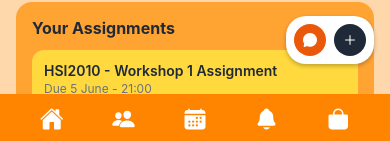
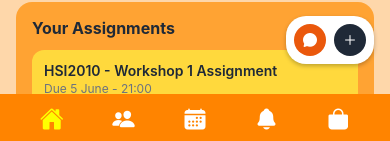
Before and after one commit to zayyankece/GrindHub, a React Native app in the folder frontend/: screen /HomePage in a window 390 px wide. Shown: the part 700-841 px from the top of the page. Built offline with nearby package versions, Linux system fonts and the light colour scheme.

Commit message:
[update] create components for header and footer, just import later if want to use

```diff
--- a/frontend/screens/homepageScreens/HomePage.js
+++ b/frontend/screens/homepageScreens/HomePage.js
@@ -10,7 +10,8 @@ import {
   Image,
 } from 'react-native';
 import { Ionicons } from '@expo/vector-icons';
-import GrindHubHeader from './constant';
+import GrindHubFooter from './components/GrindHubFooter';
+import GrindHubHeader from './components/GrindHubHeader';
 
 export default function GrindHub({navigation}) {
   const [activeTimer, setActiveTimer] = useState(null);
@@ -187,8 +188,8 @@ export default function GrindHub({navigation}) {
       </View>
 
       {/* Bottom Navigation */}
-      {/* <GrindHubFooter navigation={navigation} activeTab="HomePage"/> */}
-      <View style={styles.bottomNav}>
+      <GrindHubFooter navigation={navigation} activeTab="HomePage"/>
+      {/* <View style={styles.bottomNav}>
         <TouchableOpacity style={styles.navItem} onPress={() => {navigation.navigate("HomePage")}}>
           <Ionicons name="home" size={24} color="white"/>
         </TouchableOpacity>
@@ -204,7 +205,7 @@ export default function GrindHub({navigation}) {
         <TouchableOpacity style={styles.navItem}>
           <Ionicons name="bag" size={24} color="white" />
         </TouchableOpacity>
-      </View>
+      </View> */}
     </SafeAreaView>
   );
 }
@@ -408,15 +409,5 @@ const styles = StyleSheet.create({
     borderRadius: 16,
     alignItems: 'center',
     justifyContent: 'center',
-  },
-  bottomNav: {
-    backgroundColor: '#FF8400',
-    flexDirection: 'row',
-    paddingVertical: 12,
-    paddingHorizontal: 16,
-  },
-  navItem: {
-    flex: 1,
-    alignItems: 'center',
-  },
+  }
 });
--- a/frontend/screens/homepageScreens/Timetable.js
+++ b/frontend/screens/homepageScreens/Timetable.js
@@ -9,7 +9,8 @@ import {
   TouchableOpacity
 } from 'react-native';
 import { Ionicons } from '@expo/vector-icons';
-import GrindHubHeader from './constant';
+import GrindHubHeader from './components/GrindHubHeader';
+import GrindHubFooter from './components/GrindHubFooter';
 
 const ProgressBar = ({ percentage }) => (
   <View style={styles.progressBarContainer}>
--- a/frontend/screens/homepageScreens/UserProfile.js
+++ b/frontend/screens/homepageScreens/UserProfile.js
@@ -9,7 +9,8 @@ import {
   StatusBar,
 } from 'react-native';
 import { Ionicons } from '@expo/vector-icons';
-import GrindHubHeader from './constant';
+import GrindHubHeader from './components/GrindHubHeader';
+import GrindHubFooter from './components/GrindHubFooter';
 
 const UserProfile = ({navigation}) => {
   const [notifications, setNotifications] = useState({
--- /dev/null
+++ b/frontend/screens/homepageScreens/components/GrindHubFooter.js
@@ -0,0 +1,77 @@
+import React from 'react';
+import { View, Text, TouchableOpacity, StyleSheet, Image } from 'react-native';
+import { Ionicons } from '@expo/vector-icons';
+
+const GrindHubFooter = ({ navigation, activeTab }) => {
+    const getIconColor = (tabName) => {
+      return activeTab === tabName ? 'yellow' : 'white';
+    };
+
+    return (
+      <View style={styles.bottomNav}>
+        <TouchableOpacity
+          style={styles.navItem}
+          onPress={() => navigation.navigate("HomePage")}
+        >
+          <Ionicons
+            name="home"
+            size={24}
+            color={getIconColor("HomePage")}
+          />
+        </TouchableOpacity>
+
+        <TouchableOpacity
+          style={styles.navItem}
+          onPress={() => navigation.navigate("GroupChat")}
+        >
+          <Ionicons
+            name="people"
+            size={24}
+            color={getIconColor("GroupChat")}
+          />
+        </TouchableOpacity>
+
+        <TouchableOpacity
+          style={styles.navItem}
+          onPress={() => navigation.navigate("Timetable")}
+        >
+          <Ionicons
+            name="calendar"
+            size={24}
+            color={getIconColor("Timetable")}
+          />
+        </TouchableOpacity>
+
+        <TouchableOpacity style={styles.navItem}>
+          <Ionicons
+            name="notifications"
+            size={24}
+            color={getIconColor("Notifications")}
+          />
+        </TouchableOpacity>
+
+        <TouchableOpacity style={styles.navItem}>
+          <Ionicons
+            name="bag"
+            size={24}
+            color={getIconColor("Bag")}
+          />
+        </TouchableOpacity>
+      </View>
+    );
+  };
+
+const styles = StyleSheet.create({
+  bottomNav: {
+    backgroundColor: '#FF8400',
+    flexDirection: 'row',
+    paddingVertical: 12,
+    paddingHorizontal: 16,
+  },
+  navItem: {
+    flex: 1,
+    alignItems: 'center',
+  },
+});
+
+export default GrindHubFooter
--- /dev/null
+++ b/frontend/screens/homepageScreens/components/GrindHubHeader.js
@@ -0,0 +1,58 @@
+import React from 'react';
+import { View, Text, TouchableOpacity, StyleSheet, Image } from 'react-native';
+import { Ionicons } from '@expo/vector-icons';
+
+const GrindHubHeader = ({ navigation, onProfilePress }) => {
+  const handleProfilePress = () => {
+    if (onProfilePress) {
+      onProfilePress();
+    } else if (navigation) {
+      navigation.navigate("UserProfile");
+    }
+  };
+
+  return (
+    <View style={styles.header}>
+      <View style={styles.headerLeft}>
+        <View style={styles.logoContainer}>
+        <Image source={require("../../../assets/GrindHub Logo White.png")} style={{flex: 1, backgroundColor: "#FF8400"}} resizeMode="contain"/>
+        </View>
+        <Text style={styles.headerTitle}>GrindHub</Text>
+      </View>
+      <TouchableOpacity onPress={handleProfilePress}>
+        <Ionicons name="person-outline" size={24} color="white" />
+      </TouchableOpacity>
+    </View>
+  );
+};
+
+const styles = StyleSheet.create({
+    header: {
+        backgroundColor: '#FF8400',
+        flexDirection: 'row',
+        alignItems: 'center',
+        justifyContent: 'space-between',
+        paddingHorizontal: 16,
+        paddingVertical: 12,
+      },
+      headerLeft: {
+        flexDirection: 'row',
+        alignItems: 'center',
+      },
+      logoContainer: {
+        width: 32,
+        height: 32,
+        backgroundColor: '#EA580C',
+        borderRadius: 16,
+        alignItems: 'center',
+        justifyContent: 'center',
+        marginRight: 8,
+      },
+      headerTitle: {
+        fontSize: 20,
+        fontWeight: 'bold',
+        color: 'white',
+      },
+});
+
+export default GrindHubHeader;
--- a/frontend/screens/homepageScreens/constant.js
+++ /dev/null
@@ -1,118 +0,0 @@
-import React from 'react';
-import { View, Text, TouchableOpacity, StyleSheet, Image } from 'react-native';
-import { Ionicons } from '@expo/vector-icons';
-
-const GrindHubHeader = ({ navigation, onProfilePress }) => {
-  const handleProfilePress = () => {
-    if (onProfilePress) {
-      onProfilePress();
-    } else if (navigation) {
-      navigation.navigate("UserProfile");
-    }
-  };
-
-  return (
-    <View style={styles.header}>
-      <View style={styles.headerLeft}>
-        <View style={styles.logoContainer}>
-        <Image source={require("../../assets/GrindHub Logo White.png")} style={{flex: 1, backgroundColor: "#FF8400"}} resizeMode="contain"/>
-        </View>
-        <Text style={styles.headerTitle}>GrindHub</Text>
-      </View>
-      <TouchableOpacity onPress={handleProfilePress}>
-        <Ionicons name="person-outline" size={24} color="white" />
-      </TouchableOpacity>
-    </View>
-  );
-};
-
-const styles = StyleSheet.create({
-    header: {
-        backgroundColor: '#FF8400',
-        flexDirection: 'row',
-        alignItems: 'center',
-        justifyContent: 'space-between',
-        paddingHorizontal: 16,
-        paddingVertical: 12,
-      },
-      headerLeft: {
-        flexDirection: 'row',
-        alignItems: 'center',
-      },
-      logoContainer: {
-        width: 32,
-        height: 32,
-        backgroundColor: '#EA580C',
-        borderRadius: 16,
-        alignItems: 'center',
-        justifyContent: 'center',
-        marginRight: 8,
-      },
-      headerTitle: {
-        fontSize: 20,
-        fontWeight: 'bold',
-        color: 'white',
-      },
-});
-
-export default GrindHubHeader;
-
-
-// const GrindHubFooter = ({ navigation, activeTab }) => {
-//     const getIconColor = (tabName) => {
-//       return activeTab === tabName ? '#FF8400' : 'white';
-//     };
-
-//     return (
-//       <View style={styles.bottomNav}>
-//         <TouchableOpacity
-//           style={styles.navItem}
-//           onPress={() => navigation.navigate("HomePage")}
-//         >
-//           <Ionicons
-//             name="home"
-//             size={24}
-//             color={getIconColor("HomePage")}
-//           />
-//         </TouchableOpacity>
-
-//         <TouchableOpacity
-//           style={styles.navItem}
-//           onPress={() => navigation.navigate("GroupChat")}
-//         >
-//           <Ionicons
-//             name="people"
-//             size={24}
-//             color={getIconColor("GroupChat")}
-//           />
-//         </TouchableOpacity>
-
-//         <TouchableOpacity
-//           style={styles.navItem}
-//           onPress={() => navigation.navigate("Timetable")}
-//         >
-//           <Ionicons
-//             name="calendar"
-//             size={24}
-//             color={getIconColor("Timetable")}
-//           />
-//         </TouchableOpacity>
-
-//         <TouchableOpacity style={styles.navItem}>
-//           <Ionicons
-//             name="notifications"
-//             size={24}
-//             color={getIconColor("Notifications")}
-//           />
-//         </TouchableOpacity>
-
-//         <TouchableOpacity style={styles.navItem}>
-//           <Ionicons
-//             name="bag"
-//             size={24}
-//             color={getIconColor("Bag")}
-//           />
-//         </TouchableOpacity>
-//       </View>
-//     );
-//   };
--- a/frontend/screens/homepageScreens/groupChat/ChatScreen.js
+++ b/frontend/screens/homepageScreens/groupChat/ChatScreen.js
@@ -12,7 +12,8 @@ import {
   Platform,
 } from 'react-native';
 import { Ionicons } from '@expo/vector-icons';
-import GrindHubHeader from '../constant';
+import GrindHubHeader from '../components/GrindHubHeader';
+import GrindHubFooter from '../components/GrindHubFooter';
 
 const ChatScreen = ({navigation}) => {
   const [message, setMessage] = useState('');
--- a/frontend/screens/homepageScreens/groupChat/GroupChat.js
+++ b/frontend/screens/homepageScreens/groupChat/GroupChat.js
@@ -10,7 +10,8 @@ import {
   TextInput,
 } from 'react-native';
 import { Ionicons } from '@expo/vector-icons';
-import GrindHubHeader from '../constant';
+import GrindHubHeader from '../components/GrindHubHeader';
+import GrindHubFooter from '../components/GrindHubFooter';
 
 const GroupChat = ({navigation}) => {
   const groups = [
--- a/frontend/screens/homepageScreens/groupChat/GroupDescription.js
+++ b/frontend/screens/homepageScreens/groupChat/GroupDescription.js
@@ -9,7 +9,8 @@ import {
   StatusBar,
 } from 'react-native';
 import { Ionicons } from '@expo/vector-icons';
-import GrindHubHeader from '../constant';
+import GrindHubHeader from '../components/GrindHubHeader';
+import GrindHubFooter from '../components/GrindHubFooter';
 
 const GroupDescription = () => {
   const members = [
```
